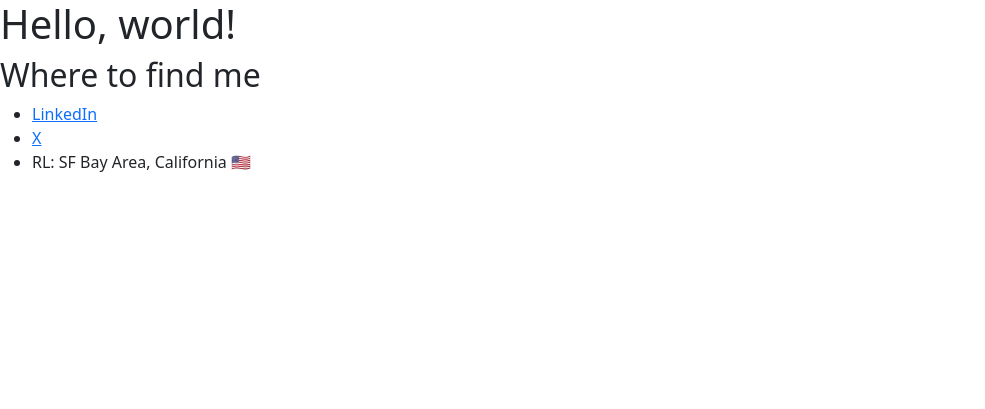
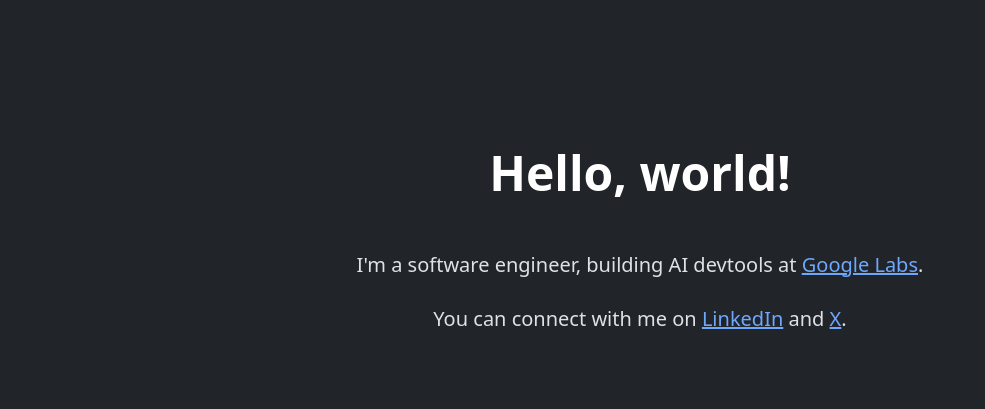
Before and after one commit to digitalex/digitalex, a plain HTML site: page index.html in a window 1280 px wide. Shown: the whole page, without its empty margins (0-985 px from the left). Drawn offline with nearby package versions, Linux system fonts and the light colour scheme.

Commit message:
format nicely

```diff
--- a/index.html
+++ b/index.html
@@ -1,19 +1,21 @@
 <!doctype html>
-<html lang="en">
+<html lang="en" data-bs-theme="dark">
   <head>
     <meta charset="utf-8">
     <meta name="viewport" content="width=device-width, initial-scale=1">
+    <meta name="author" content="Alexander Mossin">
     <title>Alexander Mossin</title>
     <link href="https://cdn.jsdelivr.net/npm/bootstrap@5.3.6/dist/css/bootstrap.min.css" rel="stylesheet" integrity="sha384-4Q6Gf2aSP4eDXB8Miphtr37CMZZQ5oXLH2yaXMJ2w8e2ZtHTl7GptT4jmndRuHDT" crossorigin="anonymous">
+    <meta name="theme-color" content="#712cf9">
   </head>
   <body>
-    <h1>Hello, world!</h1>
-    <h2>Where to find me</h2>
-    <ul>
-      <li><a href="https://linked.in/amossin">LinkedIn</a></li>
-      <li><a href="https://x.com/ObscureShoes">X</a></li>
-      <li>RL: SF Bay Area, California 🇺🇸</li>
-    </ul>
+    <div class="px-4 py-5 my-5 text-center">
+      <h1 class="display-5 fw-bold text-body-emphasis mt-5">Hello, world!</h1>
+      <div class="col-lg-6 mx-auto mt-5">
+        <p class="lead mb-4">I'm a software engineer, building AI devtools at <a href="https://labs.google">Google Labs</a>.</p>
+        <p class="lead mb-4">You can connect with me on <a href="https://linked.in/amossin">LinkedIn</a> and <a href="https://x.com/ObscureShoes">X</a>.</p>
+      </div>
+    </div>
     <script src="https://cdn.jsdelivr.net/npm/bootstrap@5.3.6/dist/js/bootstrap.bundle.min.js" integrity="sha384-j1CDi7MgGQ12Z7Qab0qlWQ/Qqz24Gc6BM0thvEMVjHnfYGF0rmFCozFSxQBxwHKO" crossorigin="anonymous"></script>
   </body>
 </html>
```
